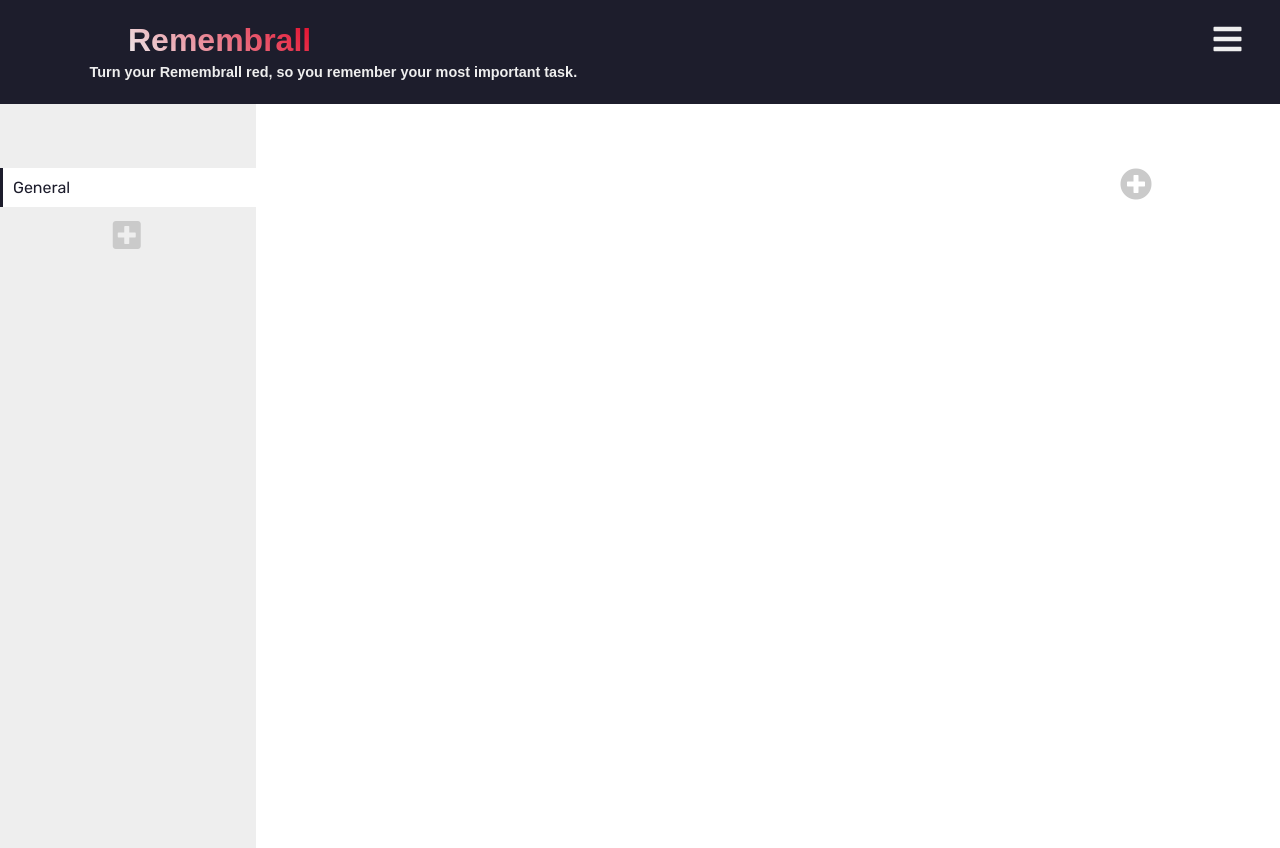
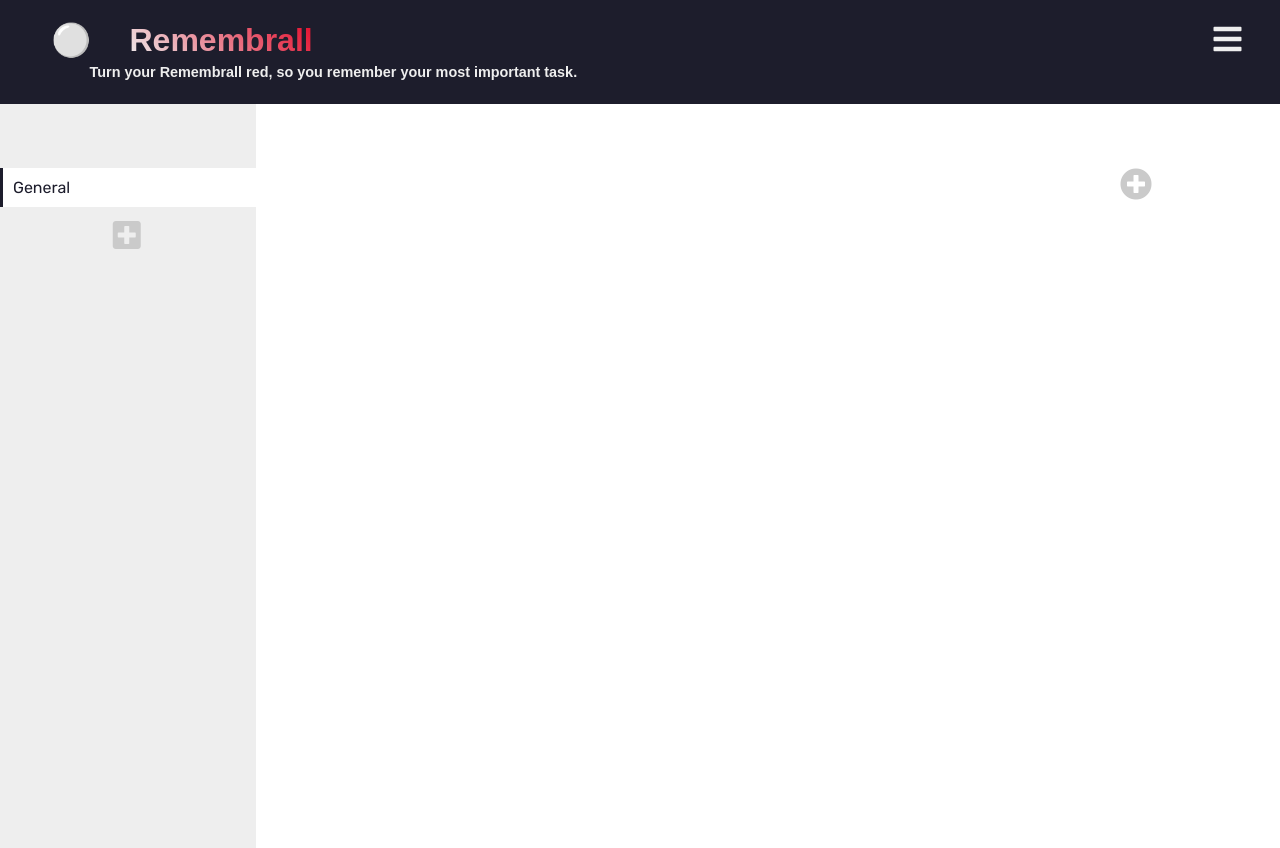
Before and after one commit to ToMerchant/remembrall, a website built with webpack: page dist/index.html in a window 1280 px wide. Built offline with nearby package versions, Linux system fonts and the light colour scheme.

Commit message:
fix header formatting

```diff
--- a/src/logic.js
+++ b/src/logic.js
@@ -85,6 +85,7 @@
         currentProject = defaultProject;
         renderProjects(projectTitleList);
         //localStorage.setItem('firstLoaded', '1');
+        renderTasks(currentProject.tasksArray);
         addProjectsToStorage()
 
     })();
--- a/src/style.css
+++ b/src/style.css
@@ -52,7 +52,7 @@
 #icon{
     align-self: center;
     font-size:2em;
-    margin-left:4vw;
+    margin-left:1vw;
     margin-right: 3vw;
 }
 #iconHead{
```
